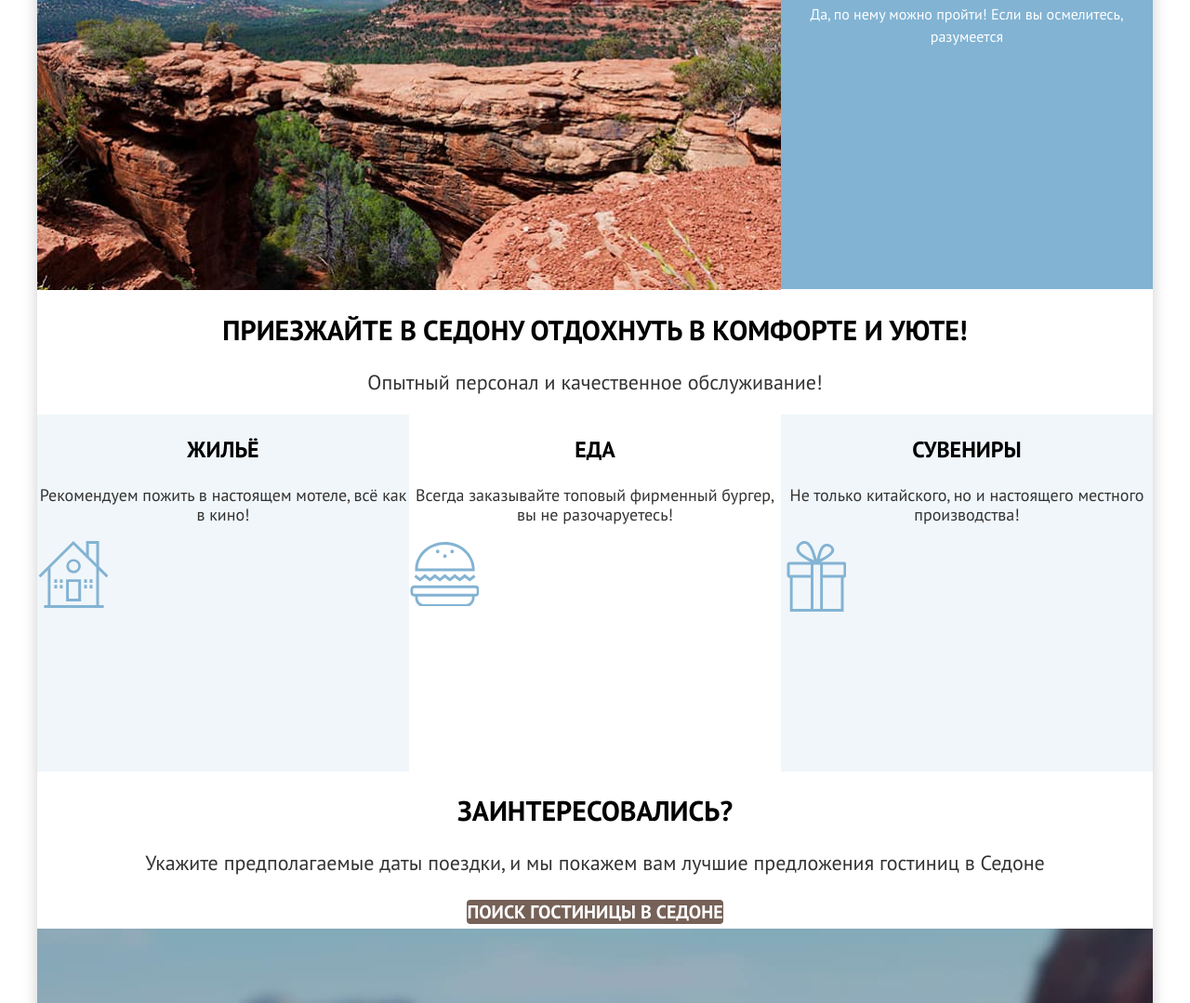
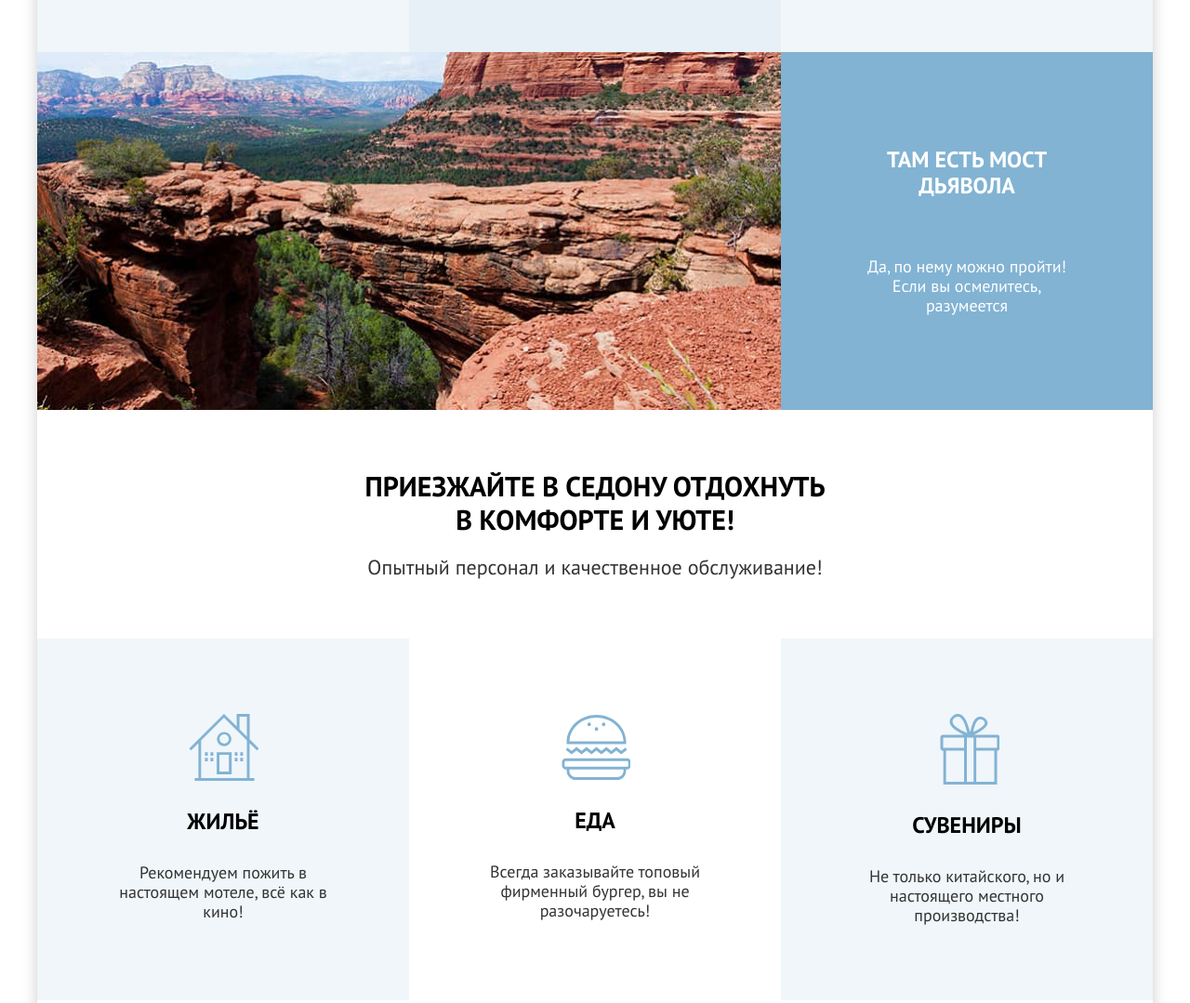
Before and after one commit to htmlacademy-htmlcss/2195915-sedona-36, a plain HTML site: page index.html in a window 1280 px wide. Shown: the part 1531-2610 px from the top of the page at 93% size. Drawn offline with Linux system fonts and the light colour scheme.

Commit message:
Добавляет отступы по макету на главную страницу (не до конца)

```diff
--- a/index.html
+++ b/index.html
@@ -61,12 +61,12 @@
             <h3 class="advantages-lead-subtitle">Рассмотрим причины, по которым Седона круче, чем Гранд-Каньон!</h3>
             <h3 class="visually-hidden">Преимущества</h3>
             <ul class="advantages-list">
-              <li class="advantages-item index-box box-dark">
-                <h3 class="advantages-title-white">Настоящий городок</h3>
-                <p class="advantages-description-white">Седона — не аттракцион для туристов, там течёт своя жизнь</p>
+              <li class="advantages-item index-box">
+                <h3 class="advantages-title white">Настоящий городок</h3>
+                <p class="advantages-description white">Седона — не аттракцион для туристов, там течёт своя жизнь</p>
               </li>
               <li>
-                <img class="advantages-images" src="images/advantages-1.jpg" width="800" height="384"
+                <img class="advantages-images" src="images/advantages-1.jpg" width="800" height="385"
                   alt="Седона - самый настоящий городок">
               </li>
               <li class="advantages-item index-box box-light">
@@ -82,12 +82,12 @@
                 <p class="advantages-description">Большинство едет в Гранд Каньон и толпится там</p>
               </li>
               <li>
-                <img class="advantages-images" src="images/advantages-2.jpg" width="800" height="385"
+                <img class="advantages-images" src="images/advantages-2.jpg" width="800" height="384"
                   alt="Мост дьявола">
               </li>
-              <li class="advantages-item index-box box-dark">
-                <h3 class="advantages-title-white">Там есть мост дьявола</h3>
-                <p class="advantages-description-white">Да, по нему можно пройти! Если вы осмелитесь, разумеется</p>
+              <li class="advantages-item index-box">
+                <h3 class="advantages-title white">Там есть мост дьявола</h3>
+                <p class="advantages-description white">Да, по нему можно пройти! Если вы осмелитесь, разумеется</p>
               </li>
             </ul>
           </section>
@@ -98,19 +98,22 @@
             <h3 class="services-title visually-hidden">Популярные услуги</h3>
             <ul class="services-list">
               <li class="services-item index-box box-light">
+                <div class="icon-home"></div>
                 <h3 class="services-title">Жильё</h3>
                 <p class="services-description">Рекомендуем пожить в настоящем мотеле, всё как в кино!</p>
-                <div class="icon-home"></div>
+
               </li>
-              <li class="services-item index-box">
+              <li class="services-item index-box white-box">
+                 <div class="icon-eat"></div>
                 <h3 class="services-title">Еда</h3>
                 <p class="services-description">Всегда заказывайте топовый фирменный бургер, вы не разочаруетесь!</p>
-                <div class="icon-eat"></div>
+
               </li>
               <li class="services-item index-box box-light">
+                <div class="icon-souvenir"></div>
                 <h3 class="services-title">Сувениры</h3>
                 <p class="services-description">Не только китайского, но и настоящего местного производства!</p>
-                <div class="icon-souvenir"></div>
+
               </li>
             </ul>
           </section>
--- a/styles/styles.css
+++ b/styles/styles.css
@@ -188,6 +188,7 @@ body {
     height: 485px;
     text-align: center;
     margin: auto;
+    margin-bottom: 70px;
 }
 
 .hero-title {
@@ -216,6 +217,10 @@ body {
 }
 
 /* advantages */
+.advantages {
+    margin-bottom: 64px;
+}
+
 .advantages-list {
     display: flex;
     justify-content: space-between;
@@ -227,6 +232,8 @@ body {
 
 .advantages-images {
     display: block;
+    width: 100%;
+    height: auto;
 }
 
 .advantages-lead-title {
@@ -234,28 +241,25 @@ body {
     font-size: 30px;
     line-height: 36px;
     text-transform: uppercase;
+    width: 620px;
+    margin: 0 auto;
+    margin-bottom: 25px;
 }
 
 .advantages-lead-subtitle {
     font-weight: 400;
     font-size: 22px;
     line-height: 33px;
-}
-
-.advantages-title {
-    font-weight: 700;
-    font-size: 24px;
-    line-height: 28px;
-    text-transform: uppercase;
+    margin: 0;
+    margin-bottom: 70px;
+    color: #333333;
 }
 
 .index-box {
     width: 400px;
-    height: 384px;
-}
-
-.box-dark {
+    min-height: 384px;
     background-color: #82B3D3;
+    padding: 102px 85px 101px;
 }
 
 .box-half {
@@ -266,25 +270,26 @@ body {
     background: rgba(131, 179, 211, 0.12);
 }
 
+.advantages-title {
+    font-weight: 700;
+    font-size: 24px;
+    line-height: 28px;
+    text-transform: uppercase;
+    margin: 0 auto;
+    margin-bottom: 62px;
+    color: #000000;
+}
+
 .advantages-description {
     font-weight: 400;
     font-size: 18px;
     line-height: 21px;
     color: #333333;
+    margin: 0 auto;
 }
 
-.advantages-title-white {
-    font-weight: 700;
-    font-size: 24px;
-    line-height: 28px;
-    text-transform: uppercase;
+.white {
     color: #ffffff;
-    background-color: #82B3D3;
-}
-
-.advantages-description-white {
-    color: #ffffff;
-    background-color: #82B3D3;
 }
 
 /* services */
@@ -293,6 +298,9 @@ body {
     font-size: 30px;
     line-height: 36px;
     text-transform: uppercase;
+    margin: 0 auto;
+    margin-bottom: 20px;
+    width: 505px;
 }
 
 .services-lead-subtitle {
@@ -300,30 +308,43 @@ body {
     font-size: 22px;
     line-height: 26px;
     color: #333333;
+    margin: 0 auto;
+    margin-bottom: 64px;
 }
 
 .services-list {
     list-style: none;
     display: flex;
-    justify-content: space-between;
     flex-wrap: wrap;
-    margin: 0;
+    margin: 0 auto;
     padding: 0;
+    margin-bottom: 96px;
 }
 
+.services-item {
+    padding: 81px 85px;
+}
+
+.white-box {
+    background-color: #ffffff;
+}
 
 .icon-home {
     background-image: url("../images/service/service-icon-1.svg");
     background-repeat: no-repeat;
     width: 76px;
     height: 72px;
+    margin: 0 auto;
+    margin-bottom: 30px;
 }
 
 .icon-eat {
     background-image: url("../images/service/service-icon-2.svg");
     background-repeat: no-repeat;
     width: 75px;
-    height: 70px;
+    height: 71px;
+    margin: 0 auto;
+    margin-bottom: 30px;
 }
 
 .icon-souvenir {
@@ -331,6 +352,8 @@ body {
     background-repeat: no-repeat;
     width: 70px;
     height: 76px;
+    margin: 0 auto;
+    margin-bottom: 30px;
 }
 
 .services-title {
@@ -338,6 +361,8 @@ body {
     font-size: 24px;
     line-height: 28px;
     text-transform: uppercase;
+    margin: 0 auto;
+    margin-bottom: 30px;
 }
 
 .services-description {
@@ -345,6 +370,7 @@ body {
     font-size: 18px;
     line-height: 21px;
     color: #333333;
+    margin: 0 auto;
 }
 
 /* go to popup */
@@ -353,6 +379,8 @@ body {
     font-size: 30px;
     line-height: 36px;
     text-transform: uppercase;
+    margin: 0 auto;
+    margin-bottom: 20px;
 }
 
 .index-popup-subtitle {
@@ -360,6 +388,9 @@ body {
     font-size: 22px;
     line-height: 26px;
     color: #333333;
+    margin: 0 auto;
+    margin-bottom: 54px;
+    width: 592px;
 }
 
 .button-popup {
@@ -375,6 +406,7 @@ body {
     text-transform: uppercase;
     border-radius: 4px;
     border: none;
+    padding: 8px 50px;
 }
 
 .popup-link {
@@ -390,7 +422,8 @@ body {
     width: 1200px;
     height: 415px;
     color: #ffffff;
-    margin: auto;
+    margin: 0 auto;
+    margin-top: 96px;
     padding: 75px 258px;
 }
 
```
